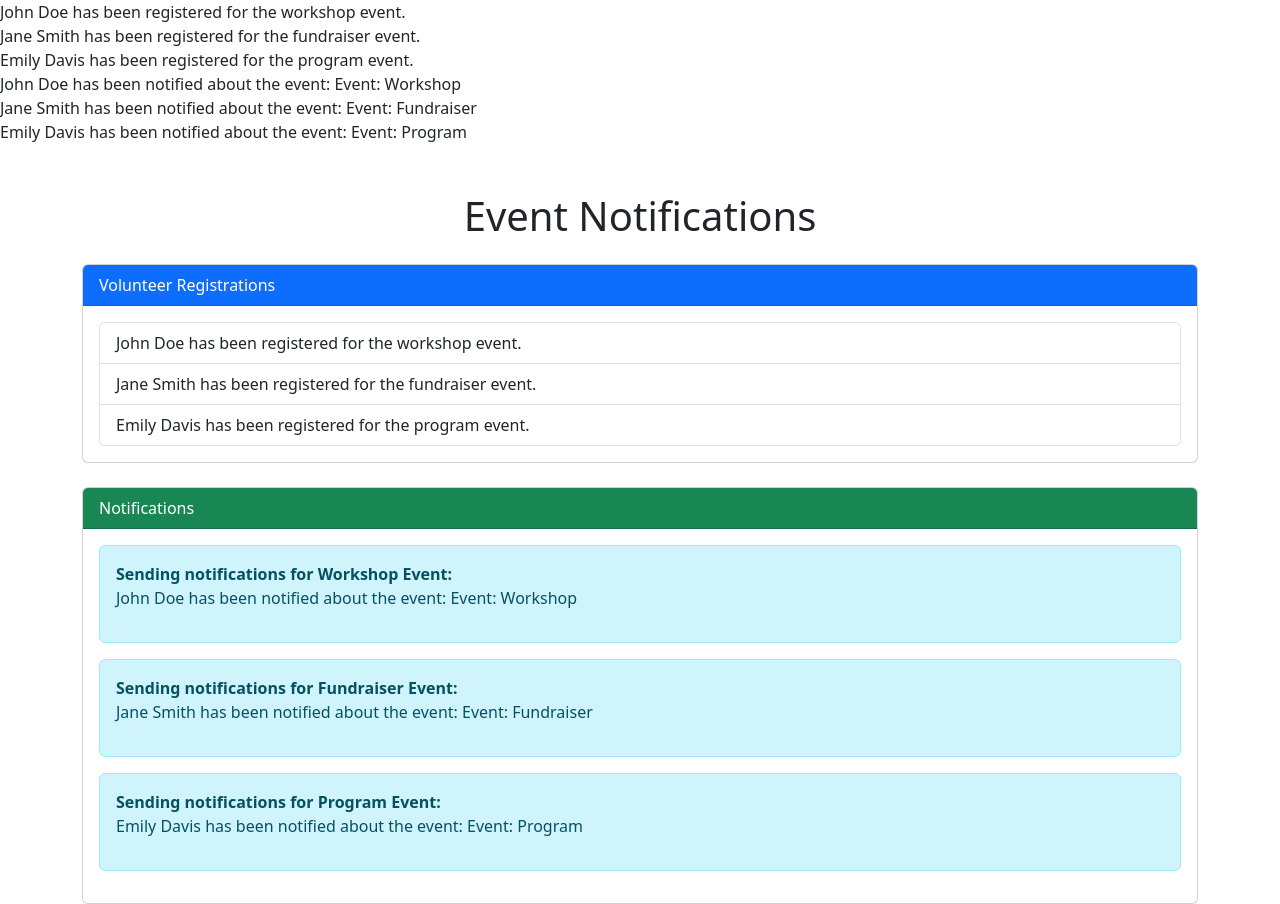
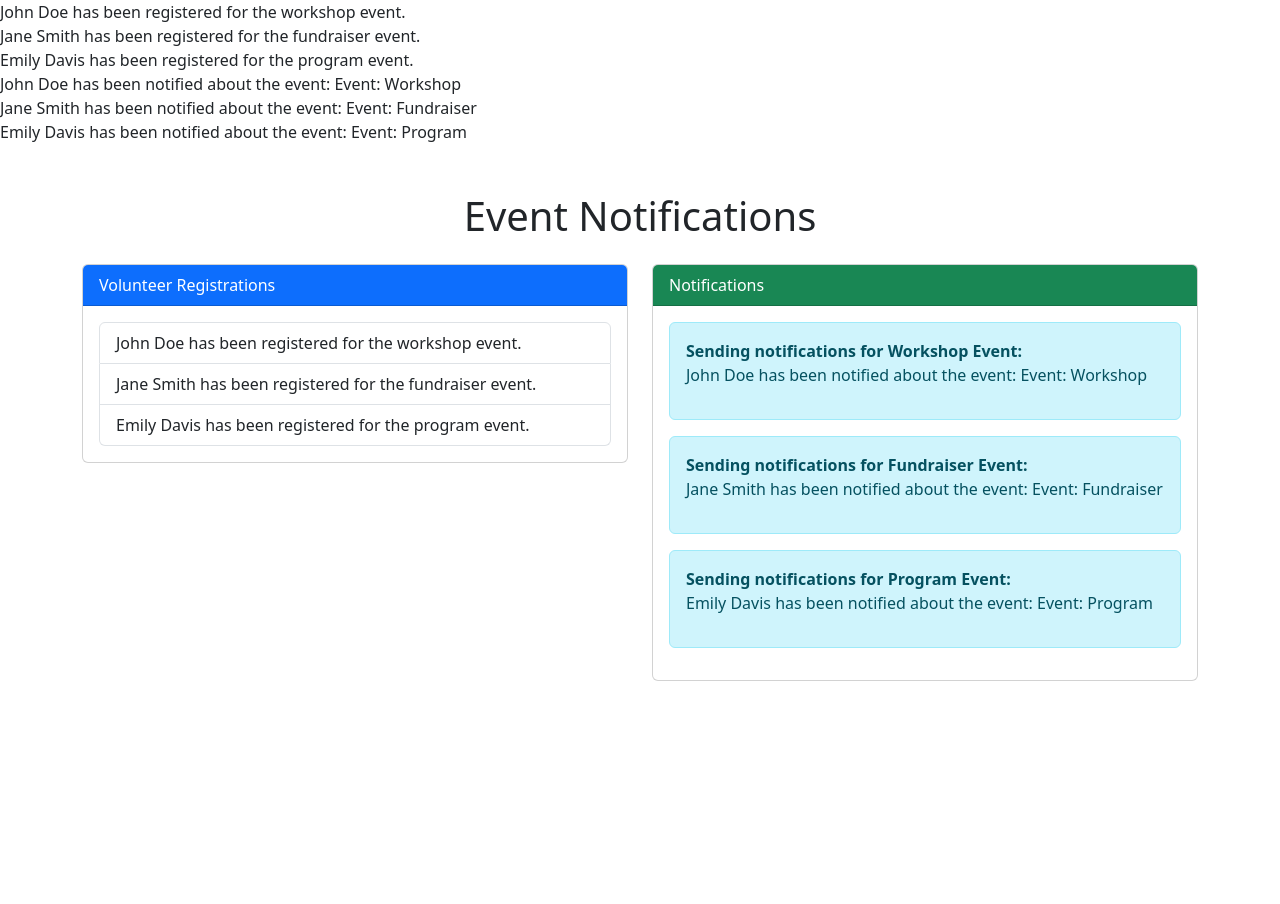
Before and after one commit to AhmedIbrahimSH/sdp, a PHP site: page /view/notification-viw.php in a window 1280 px wide. After the commit the page ends 681 px from the top, so only its background shows below. Run offline with PHP 8.4, Linux system fonts and the light colour scheme.

Commit message:
changed view

```diff
--- a/observer/view/notification-viw.php
+++ b/observer/view/notification-viw.php
@@ -1,49 +1,4 @@
-<?php
-require_once '../controller/notification-controller.php';
-require_once '../model/event-model.php';
-require_once '../model/volunteer-model.php';
-
-// To show PHP server error and warning add this code:
-ini_set('display_errors', 1);
-ini_set('display_startup_errors', 1);
-error_reporting(E_ALL);
-
-// Create NotificationController instance
-$notificationController = new NotificationController();
-
-// Add volunteers to specific event types
-$registrationLog = [];
-$notificationLog = [];
-
-$notificationController->addVolunteer("John Doe", "workshop");
-$registrationLog[] = "John Doe has been registered for the workshop event.";
-
-$notificationController->addVolunteer("Jane Smith", "fundraiser");
-$registrationLog[] = "Jane Smith has been registered for the fundraiser event.";
-
-$notificationController->addVolunteer("Emily Davis", "program");
-$registrationLog[] = "Emily Davis has been registered for the program event.";
-
-// Notify subscribers of specific events
-$notificationLog[] = [
-    "event" => "Workshop Event",
-    "message" => "John Doe has been notified about the event: Event: Workshop",
-];
-$notificationController->notifyVolunteers("workshop");
-
-$notificationLog[] = [
-    "event" => "Fundraiser Event",
-    "message" => "Jane Smith has been notified about the event: Event: Fundraiser",
-];
-$notificationController->notifyVolunteers("fundraiser");
-
-$notificationLog[] = [
-    "event" => "Program Event",
-    "message" => "Emily Davis has been notified about the event: Event: Program",
-];
-$notificationController->notifyVolunteers("program");
-?>
-
+<?php require_once("notify-logic-viw.php");?>
 <!DOCTYPE html>
 <html lang="en">
 <head>
@@ -56,7 +11,9 @@ $notificationController->notifyVolunteers("program");
     <div class="container mt-5">
         <h1 class="text-center mb-4">Event Notifications</h1>
 
-        <!-- Registration Section -->
+        <div class="row">
+            <!-- Registration Section (Left) -->
+            <div class="col-md-6">
                 <div class="card mb-4">
                     <div class="card-header bg-primary text-white">
                         Volunteer Registrations
@@ -64,24 +21,28 @@ $notificationController->notifyVolunteers("program");
                     <div class="card-body">
                         <ul class="list-group">
                             <?php foreach ($registrationLog as $registration): ?>
-                        <li class="list-group-item"><?= $registration; ?></li>
+                                <li class="list-group-item"><?= htmlspecialchars($registration); ?></li>
                             <?php endforeach; ?>
                         </ul>
                     </div>
                 </div>
+            </div>
 
-        <!-- Notifications Section -->
-        <div class="card">
+            <!-- Notifications Section (Right) -->
+            <div class="col-md-6">
+                <div class="card mb-4">
                     <div class="card-header bg-success text-white">
                         Notifications
                     </div>
                     <div class="card-body">
                         <?php foreach ($notificationLog as $notification): ?>
                             <div class="alert alert-info" role="alert">
-                        <strong>Sending notifications for <?= $notification['event']; ?>:</strong>
-                        <p><?= $notification['message']; ?></p>
+                                <strong>Sending notifications for <?= htmlspecialchars($notification['event']); ?>:</strong>
+                                <p><?= htmlspecialchars($notification['message']); ?></p>
                             </div>
                         <?php endforeach; ?>
+                    </div>
+                </div>
             </div>
         </div>
     </div>
```
Also changed, not shown: observer/view/notify-logic-viw.php (added, +45 -0 lines). Lines whose indentation alone changed are shown as unchanged.
